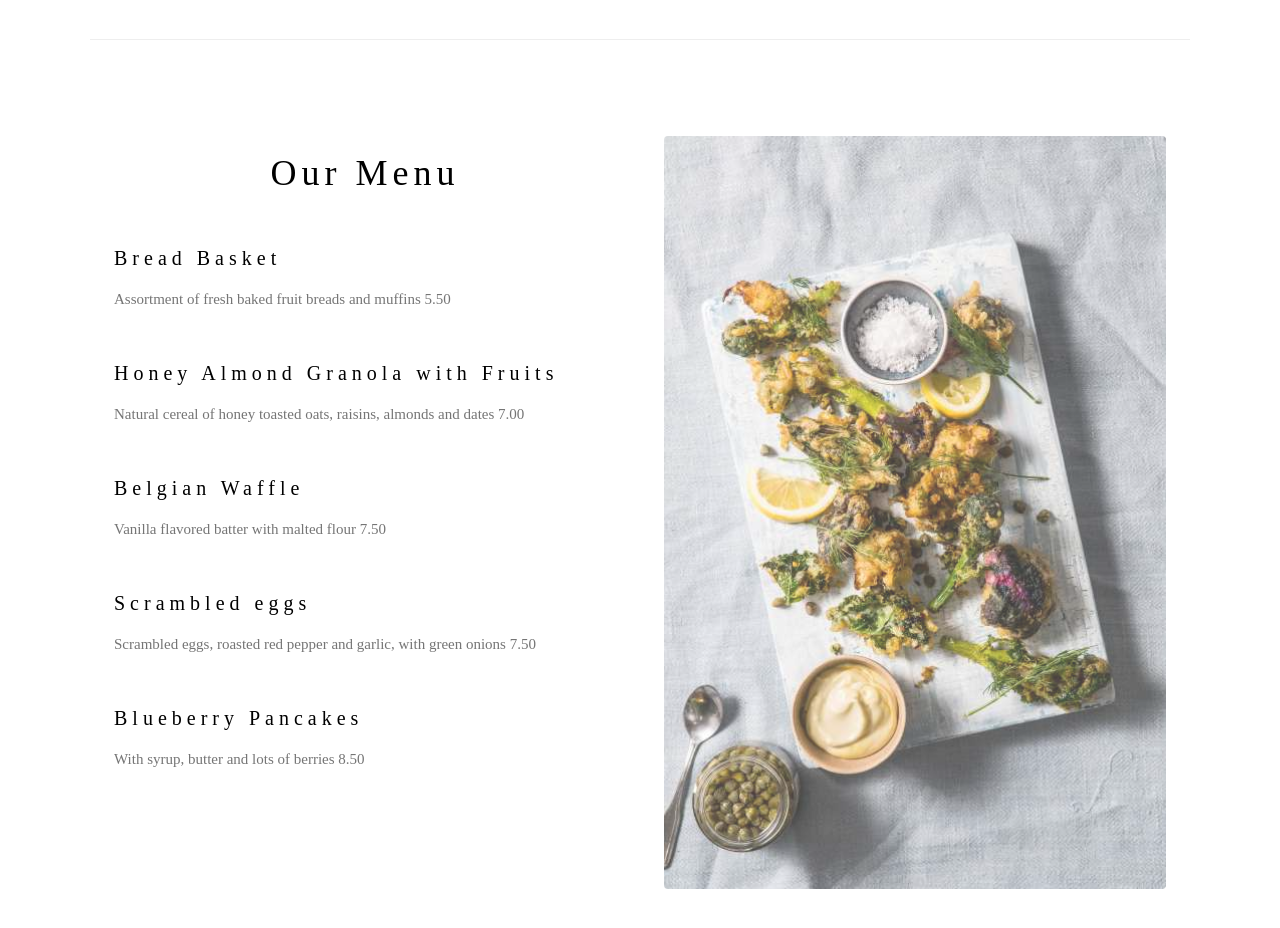
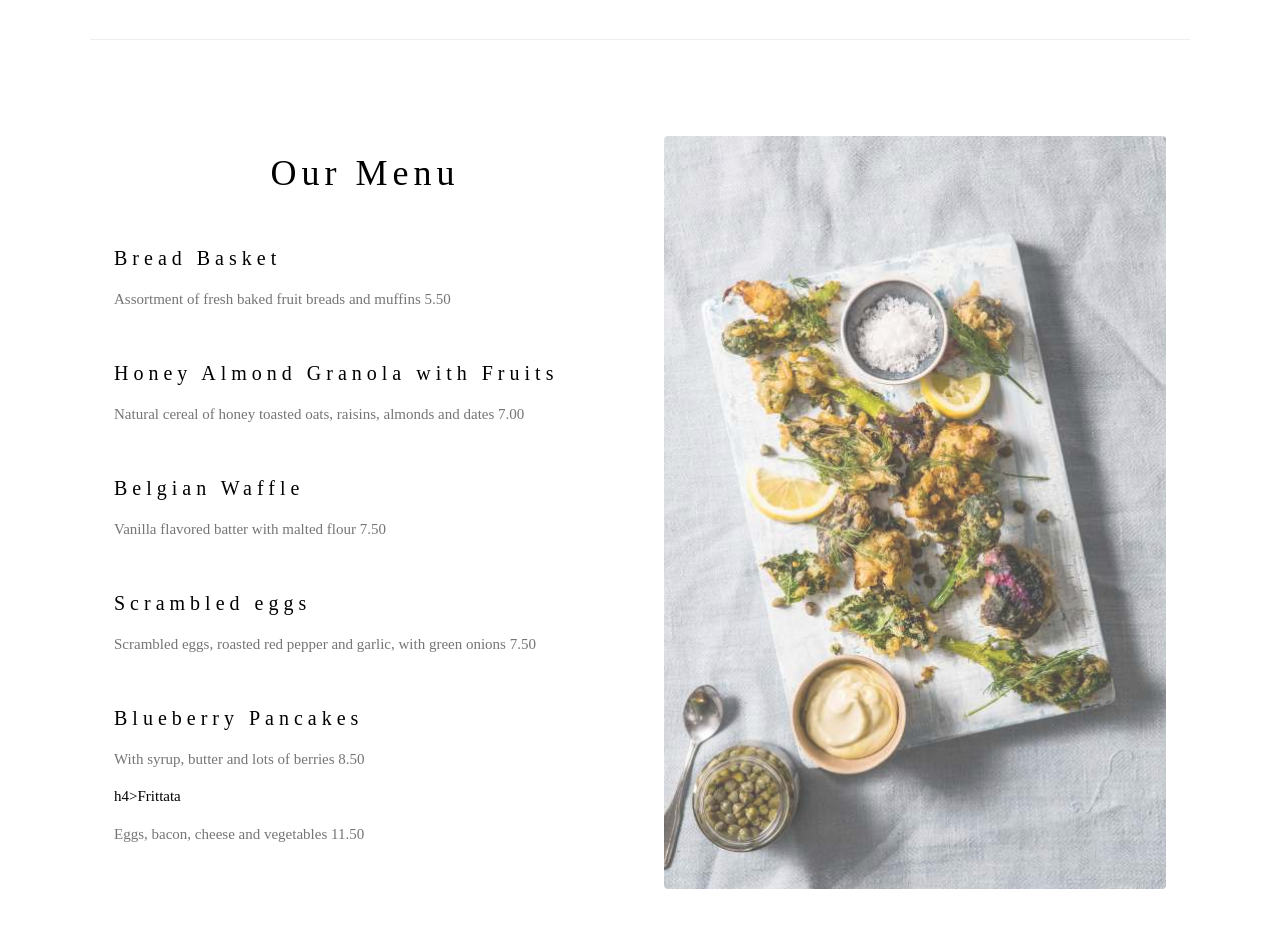
Before and after one commit to wrcunha/mywebsite, a plain HTML site: page index.html in a window 1280 px wide. Shown: the part 1400-2328 px from the top of the page. Drawn offline with nearby package versions, Linux system fonts and the light colour scheme.

Commit message:
Update index.html

```diff
--- a/index.html
+++ b/index.html
@@ -74,6 +74,9 @@ h1, h2, h3, h4, h5, h6 {
 
       <h4>Blueberry Pancakes</h4>
       <p class="w3-text-grey">With syrup, butter and lots of berries 8.50</p>
+
+      h4>Frittata</h4>
+      <p class="w3-text-grey">Eggs, bacon, cheese and vegetables 11.50</p>
     </div>
 
     <div class="w3-col l6 w3-padding-large">
```
